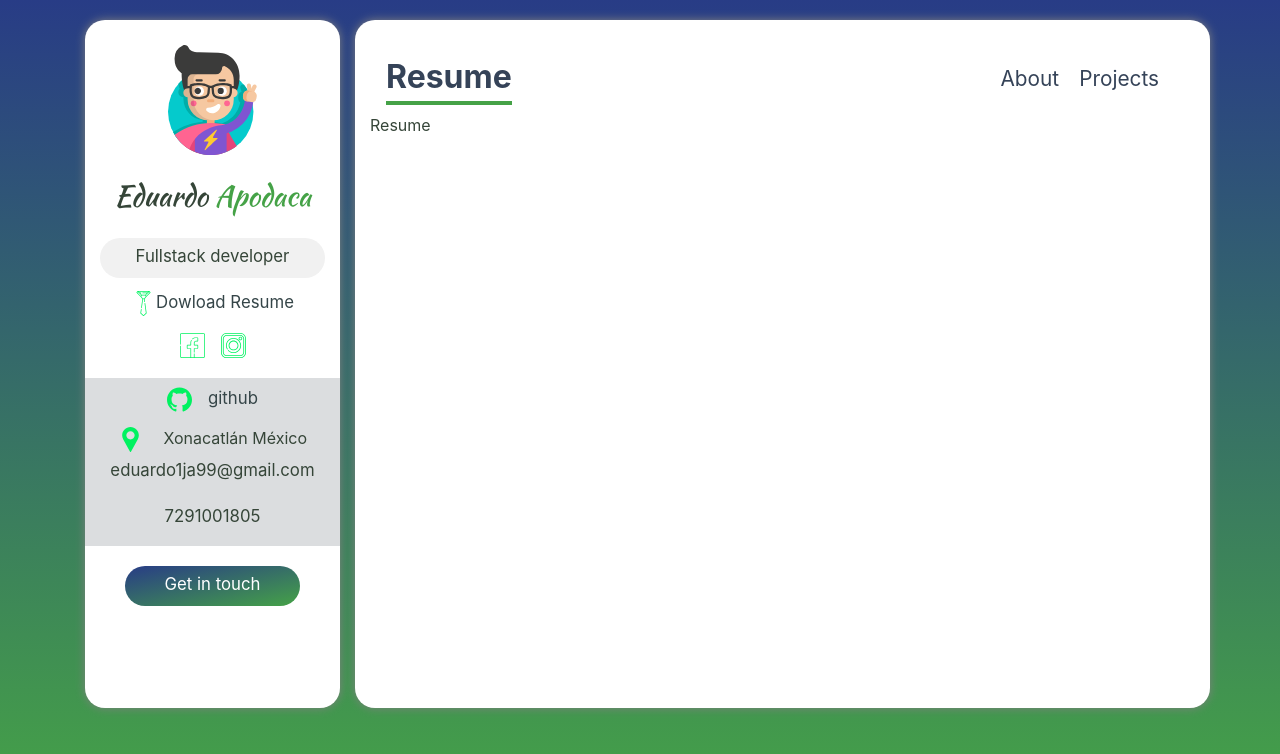
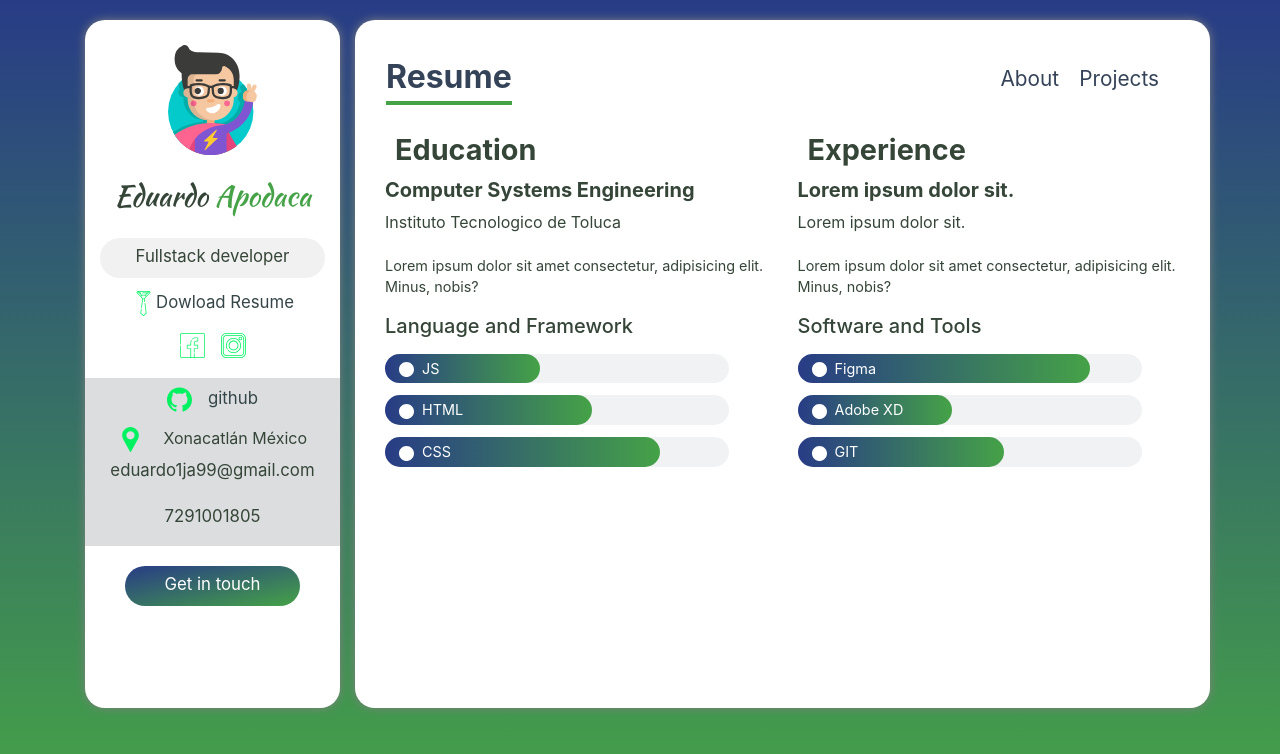
Before and after one commit to eduardo99ja/apodaca-portfolio, a React (Create React App) app: page /resume in a window 1280 px wide. Shown: the top 754 px of the page. Built offline with nearby package versions, Linux system fonts and the light colour scheme.

Commit message:
resume component

```diff
--- /dev/null
+++ b/src/components/Bar.js
@@ -0,0 +1,20 @@
+import React from 'react'
+
+const Bar = ({ value: {icon, name, level} }) => {
+    const bar_width = `${level}%`
+  return (
+    <div className='bar'>
+      <div className='bar__wrapper' style={{
+                'width': bar_width
+            }}>
+        <span className='bar__name'>
+          <img src={icon} alt='icon' className='bar__icon mr-2' />
+          {name}
+        </span>
+
+      </div>
+    </div>
+  )
+}
+
+export default Bar
--- a/src/components/Resume.js
+++ b/src/components/Resume.js
@@ -1,11 +1,89 @@
 import React from 'react'
+import react from '../assets/icons/react.svg'
+import Bar from './Bar'
+const languages = [
+  {
+    icon: react,
+    name: 'JS',
+    level: '45',
+  },
+  {
+    icon: react,
+    name: 'HTML',
+    level: '60',
+  },
+  {
+    icon: react,
+    name: 'CSS',
+    level: '80',
+  },
+]
+
+const tools = [
+  {
+    icon: react,
+    name: 'Figma',
+    level: '85',
+  },
+  {
+    icon: react,
+    name: 'Adobe XD',
+    level: '45',
+  },
+  {
+    icon: react,
+    name: 'GIT',
+    level: '60',
+  },
+]
 
 const Resume = () => {
-    return (
-        <div>
-            Resume
+  return (
+    <div className='container resume'>
+      <div className='row'>
+        <div className='col-lg-6 resume-card'>
+          <h4 className='resume-card__heading'>Education</h4>
+          <div className='resume-card__body'>
+            <h5 className='resume-card__title'>Computer Systems Engineering</h5>
+            <p className='resume-card__name'>Instituto Tecnologico de Toluca</p>
+            <p className='resume-card__details'>
+              Lorem ipsum dolor sit amet consectetur, adipisicing elit. Minus,
+              nobis?
+            </p>
+          </div>
         </div>
-    )
+        <div className='col-lg-6 resume-card'>
+          <h4 className='resume-card__heading'>Experience</h4>
+          <div className='resume-card__body'>
+            <h5 className='resume-card__title'>Lorem ipsum dolor sit.</h5>
+            <p className='resume-card__name'>Lorem ipsum dolor sit.</p>
+            <p className='resume-card__details'>
+              Lorem ipsum dolor sit amet consectetur, adipisicing elit. Minus,
+              nobis?
+            </p>
+          </div>
+        </div>
+      </div>
+      <div className='row'>
+        <div className='col-lg-6 resume-languages'>
+          <h5 className='resume-anguage__heading'>Language and Framework</h5>
+          <div className='resume-language__body mt-3'>
+            {languages.map(language => (
+              <Bar value={language} />
+            ))}
+          </div>
+        </div>
+        <div className='col-lg-6 resume-anguages'>
+          <h5 className='resume-language__heading'>Software and Tools</h5>
+          <div className='resume-language__body mt-3'>
+            {tools.map(tool => (
+              <Bar value={tool} />
+            ))}
+          </div>
+        </div>
+      </div>
+    </div>
+  )
 }
 
 export default Resume
--- a/src/index.css
+++ b/src/index.css
@@ -167,3 +167,58 @@ a:hover {
   font-size: 0.9rem;
   color: #6e7e91;
 }
+
+
+/* resume */
+
+
+.resume {
+  padding-top: 20px;
+}
+
+.resume-card__heading,
+.reume-language__heading {
+  margin-left: 10px;
+  font-size: 1.8rem;
+  font-weight: 700;
+  color: #354538;
+}
+
+.resume-card__body {
+  margin-top: 10px;
+}
+
+.resume-card__title {
+  font-weight: 700;
+}
+
+.resume-card__name {
+  font-size: 16px;
+}
+
+.resume-card__details {
+  font-size: 0.9rem;
+  padding-top: 5px;
+}
+
+/* bar */
+.bar {
+  width: 90%;
+  background-color: #f1f2f3;
+  border-radius: 20px;
+  margin-bottom: 12px;
+
+}
+
+.bar__icon {
+  width: 15px;
+  height: 15px;
+}
+
+.bar__wrapper {
+  background-image: linear-gradient(90deg, #283c86, #45a247);
+  border-radius: 20px;
+  padding: 4px 14px;
+  color: #fff;
+  font-size: 0.9rem
+}
```
